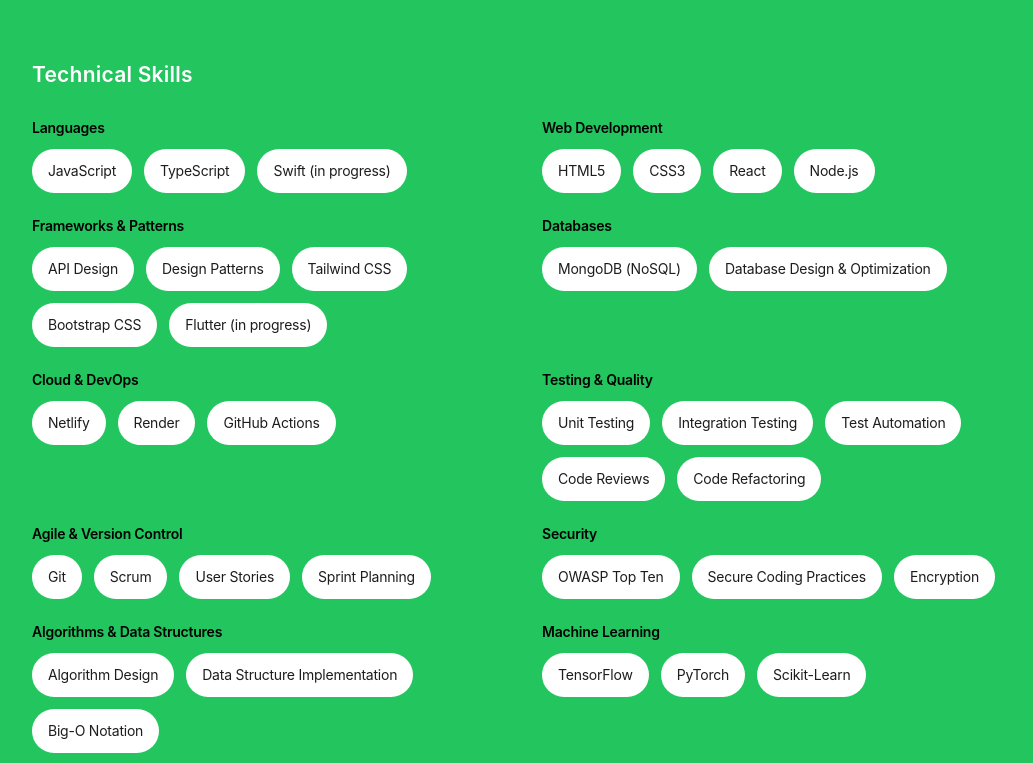
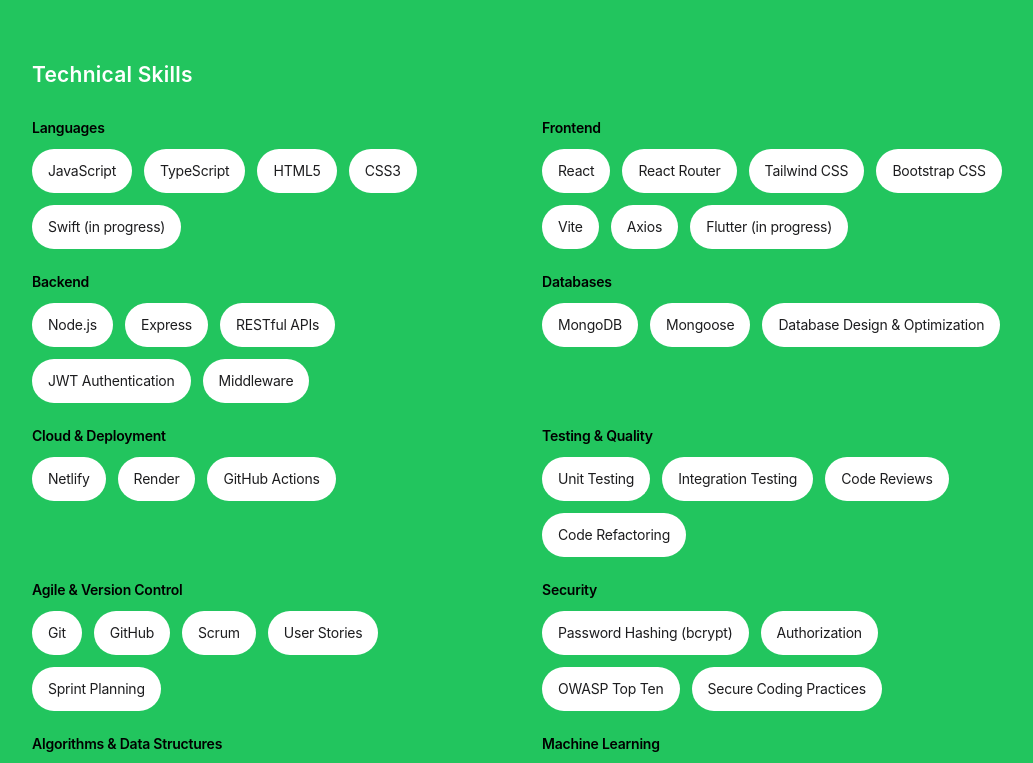
Before and after one commit to essencenroberts/portfolio-v2, a React (Vite) app: page / in a window 1280 px wide. Shown: the part 1117-1880 px from the top of the page, without its empty margins (118-1151 px from the left). Built offline with nearby package versions, Linux system fonts and the light colour scheme.

Commit message:
updated skills section

```diff
--- a/src/data/resume.js
+++ b/src/data/resume.js
@@ -13,39 +13,39 @@
 export const SKILL_GROUPS = [
   {
     label: "Languages",
-    skills: ["JavaScript", "TypeScript", "Swift (in progress)"],
+    skills: ["JavaScript", "TypeScript", "HTML5", "CSS3", "Swift (in progress)"],
   },
   {
-    label: "Web Development",
-    skills: ["HTML5", "CSS3", "React", "Node.js"],
+    label: "Frontend",
+    skills: ["React", "React Router", "Tailwind CSS", "Bootstrap CSS", "Vite", "Axios", "Flutter (in progress)" ],
   },
   {
-    label: "Frameworks & Patterns",
-    skills: ["API Design", "Design Patterns", "Tailwind CSS", "Bootstrap CSS", "Flutter (in progress)"],
+    label: "Backend",
+    skills: ["Node.js",  "Express", "RESTful APIs", "JWT Authentication", "Middleware"],
   },
   {
     label: "Databases",
-    skills: ["MongoDB (NoSQL)", "Database Design & Optimization"],
+    skills: ["MongoDB", "Mongoose", "Database Design & Optimization"],
   },
   {
-    label: "Cloud & DevOps",
+    label: "Cloud & Deployment",
     skills: ["Netlify", "Render", "GitHub Actions"],
   },
   {
     label: "Testing & Quality",
-    skills: ["Unit Testing", "Integration Testing", "Test Automation", "Code Reviews", "Code Refactoring"],
+    skills: ["Unit Testing", "Integration Testing", "Code Reviews", "Code Refactoring"],
   },
   {
     label: "Agile & Version Control",
-    skills: ["Git", "Scrum", "User Stories", "Sprint Planning"],
+    skills: ["Git", "GitHub", "Scrum", "User Stories", "Sprint Planning"],
   },
   {
     label: "Security",
-    skills: ["OWASP Top Ten", "Secure Coding Practices", "Encryption"],
+    skills: ["Password Hashing (bcrypt)", "Authorization", "OWASP Top Ten", "Secure Coding Practices",],
   },
   {
     label: "Algorithms & Data Structures",
-    skills: ["Algorithm Design", "Data Structure Implementation", "Big-O Notation"],
+    skills: ["Algorithm Design", "Data Structures", "Big-O Notation"],
   },
   {
     label: "Machine Learning",
```
